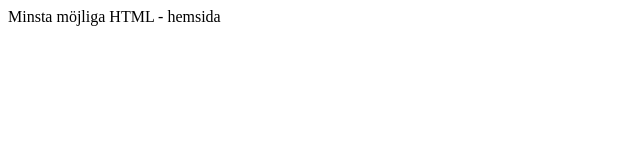
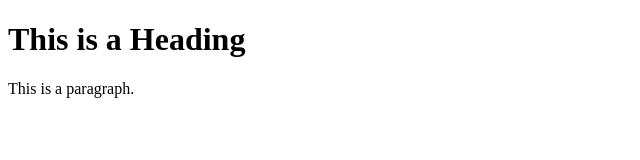
Before and after one commit to paulonova/ajax-demo, a plain HTML site: page index.html in a window 1280 px wide. Shown: the whole page, without its empty margins (0-640 px from the left). Drawn offline with Linux system fonts and the light colour scheme.

Commit message:
Update index.html

```diff
--- a/index.html
+++ b/index.html
@@ -1,4 +1,4 @@
-<!doctype html>
+<!DOCTYPE html>
 <html>
 <head>
 <meta charset="utf-8"/>
@@ -6,6 +6,8 @@
 </head>
 <body>
 
-Minsta möjliga HTML - hemsida
+<h1>This is a Heading</h1>
+<p>This is a paragraph.</p>
 
 </body>
+</html>
```
